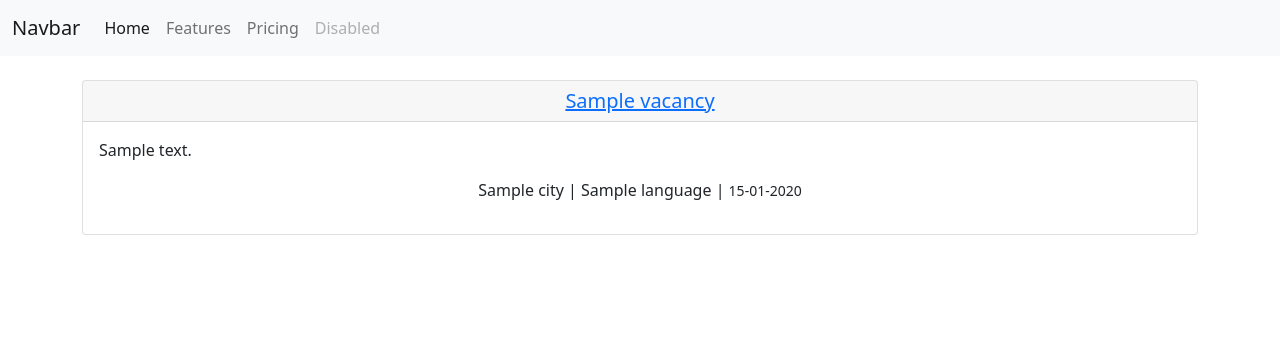
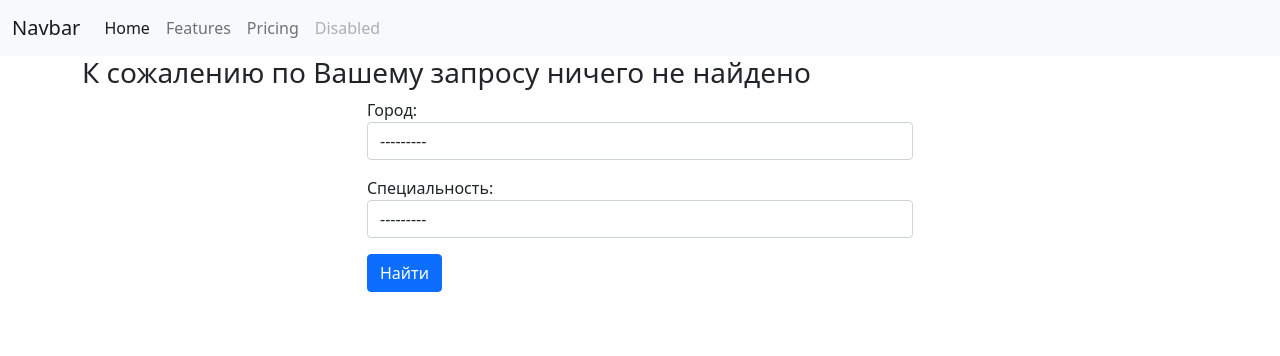
Before and after one commit to kozhynvv/scraping_service, a Django app: page /home/ in a window 1280 px wide. Shown: the top 356 px of the page. Run offline with Django 3.2, Linux system fonts and the light colour scheme; tables that the repository leaves empty hold one stand-in row (values such as "Sample post").

Commit message:
Fourth commit Add Search Form

```diff
--- /dev/null
+++ b/src/scraping/forms.py
@@ -0,0 +1,16 @@
+from django import forms
+
+from scraping.models import City, Language
+
+
+class FindForm(forms.Form):
+    city = forms.ModelChoiceField(
+        queryset=City.objects.all(), to_field_name='slug', required=False,
+        widget=forms.Select(attrs={'class': 'form-control'}),
+        label='Город'
+    )
+    language = forms.ModelChoiceField(
+        queryset=Language.objects.all(), to_field_name='slug', required=False,
+        widget=forms.Select(attrs={'class': 'form-control'}),
+        label='Специальность'
+    )
--- a/src/scraping/templates/scraping/home.html
+++ b/src/scraping/templates/scraping/home.html
@@ -14,7 +14,19 @@
               <small>{{object.timestamp|date:'d-m-Y'}}</small></p>
       </div>
     </div>
+{% empty %}
+    <h3>К сожалению по Вашему запросу ничего не найдено</h3>
+{% endfor %}
+<div class="row">
+    <div class="col-md-6 mx-auto">
+    <form action="">
+    <div class="form-group">
+    {{ form.as_p }}
+    </div>
+    <button type="submit" class="btn btn-primary">Найти</button>
+    </form>
+    </div>
+</div>
 
 
-{% endfor %}
 {% endblock %}
--- a/src/scraping/views.py
+++ b/src/scraping/views.py
@@ -1,7 +1,22 @@
 from django.shortcuts import render
+
+from .forms import FindForm
 from .models import Vacancy
 # Create your views here.
 
 def home_view(request):
-    qs = Vacancy.objects.all()
-    return render(request, 'scraping\home.html', {'object_list': qs})
+    # print(request.GET)
+    form = FindForm()
+    city = request.GET.get('city')
+    language = request.GET.get('language')
+    qs = []
+    if city or language:
+        _filter = {}
+        if city:
+            _filter['city__slug'] = city
+        if language:
+            _filter['language__slug'] = language
+
+        qs = Vacancy.objects.filter(**_filter)
+    return render(request, 'scraping\home.html', {'object_list': qs,
+                                                  'form': form})
```
